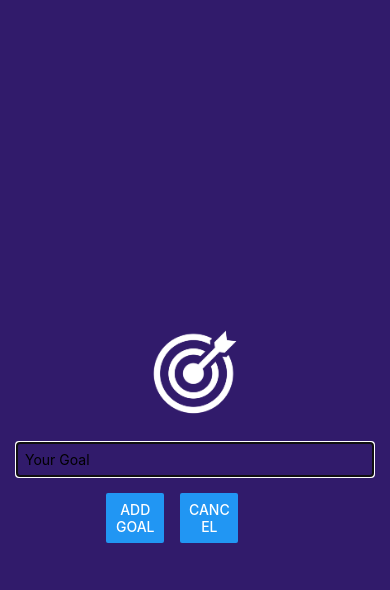
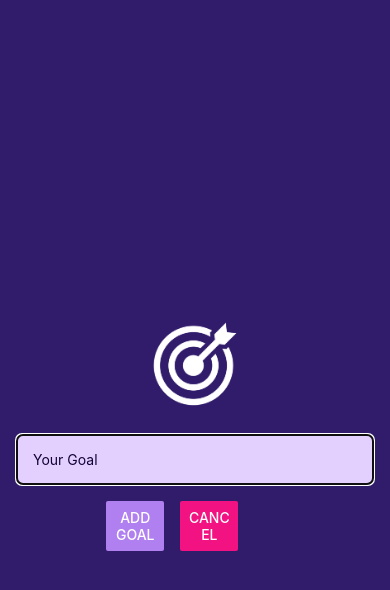
Before and after one commit to krittawatcode/reactnativets, a React Native app: screen / in a window 390 px wide. Both pictures are taken after a click on the button "ADD NEW GOAL". Shown: the top 590 px of the page. Built offline with nearby package versions, Linux system fonts and the light colour scheme.

Commit message:
add finishing style

```diff
--- a/App.tsx
+++ b/App.tsx
@@ -1,7 +1,8 @@
 import React, { useState } from "react";
 import { StyleSheet, View, FlatList, Button } from "react-native";
+import { StatusBar } from "expo-status-bar";
+
 import GoalInput from "./components/GoalInput";
-
 import GoalItem from "./components/GoalItem";
 
 interface CourseGoals {
@@ -39,10 +40,12 @@
   }
 
   return (
+    <>
+      <StatusBar style="light" />
       <View style={styles.appContainer}>
         <Button
           title="Add New Goal"
-        color="#5e0acc"
+          color="#a065ec"
           onPress={startAddGoalHandler}
         />
         <GoalInput
@@ -55,7 +58,10 @@
             data={courseGoals}
             renderItem={(itemData) => {
               return (
-              <GoalItem item={itemData.item} onDeleteItem={deleteGoalHandler} />
+                <GoalItem
+                  item={itemData.item}
+                  onDeleteItem={deleteGoalHandler}
+                />
               );
             }}
             keyExtractor={(item, index) => item.id}
@@ -63,6 +69,7 @@
           />
         </View>
       </View>
+    </>
   );
 }
 
--- a/app.json
+++ b/app.json
@@ -5,6 +5,7 @@
     "version": "1.0.0",
     "orientation": "portrait",
     "icon": "./assets/icon.png",
+    "backgroundColor": "#1e085a",
     "splash": {
       "image": "./assets/splash.png",
       "resizeMode": "contain",
--- a/components/GoalInput.tsx
+++ b/components/GoalInput.tsx
@@ -35,10 +35,10 @@
         />
         <View style={styles.buttonContainer}>
           <View style={styles.button}>
-            <Button title="Add Goal" onPress={addGoalHandler} />
+            <Button title="Add Goal" onPress={addGoalHandler} color="#b180f0" />
           </View>
           <View style={styles.button}>
-            <Button title="Cancel" onPress={props.onCancel} />
+            <Button title="Cancel" onPress={props.onCancel} color="#f31282" />
           </View>
         </View>
       </View>
@@ -61,9 +61,12 @@
   },
   textInput: {
     borderWidth: 1,
-    borderColor: "#cccccc",
+    borderColor: "#e4d0ff",
+    borderRadius: 6,
+    backgroundColor: "#e4d0ff",
+    color: "#120438",
     width: "100%",
-    padding: 8,
+    padding: 16,
   },
   buttonContainer: {
     marginTop: 16,
```
Lines whose indentation alone changed are shown as unchanged.
